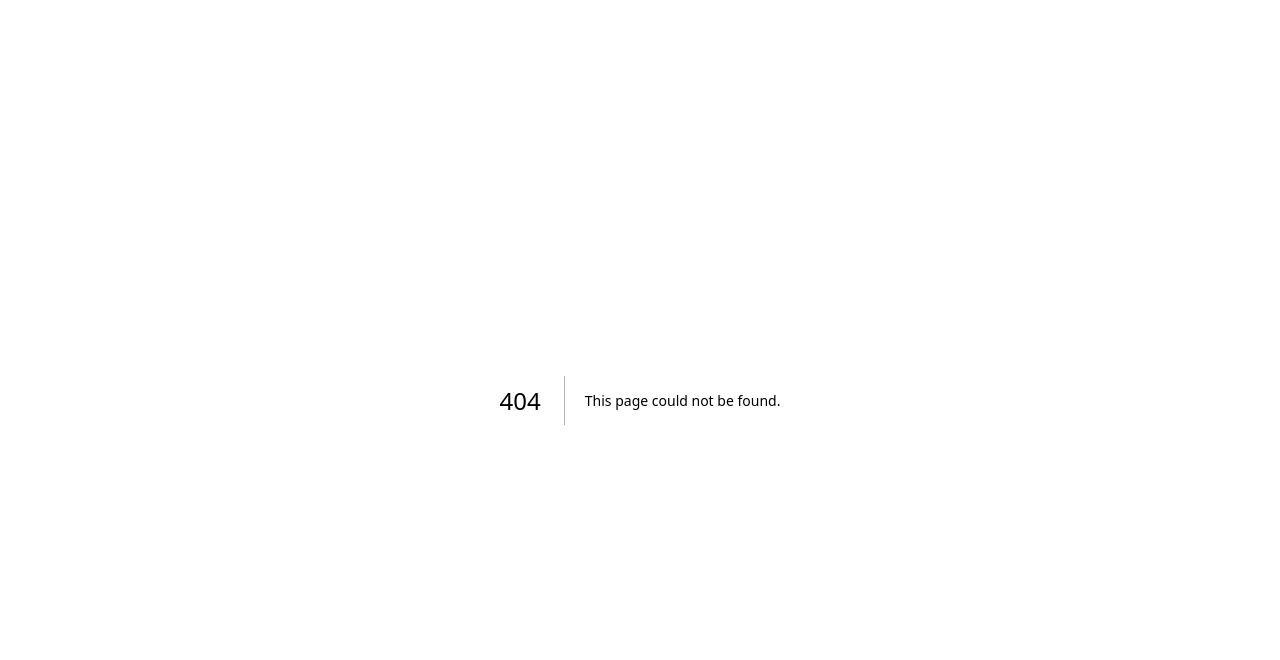
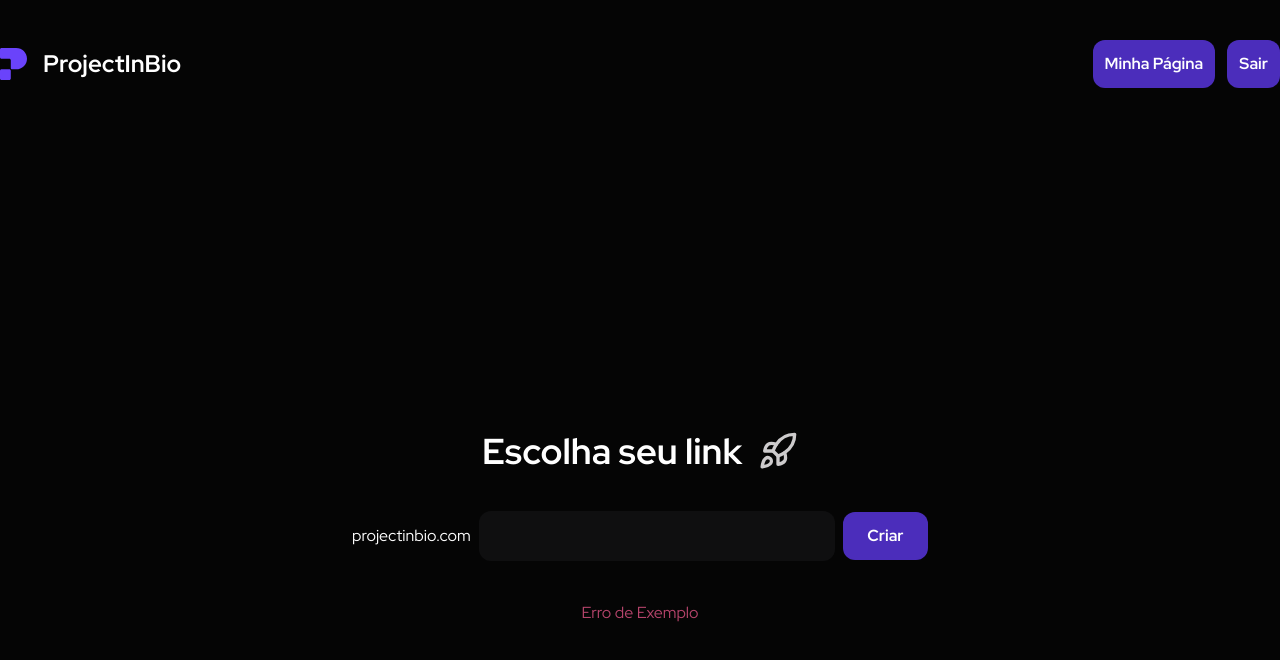
Before and after one commit to devfelpz/project-in-bio, a Next.js app: page /criar in a window 1280 px wide. Before the commit this address had no page. Shown: the top 660 px of the page. Built offline with nearby package versions, Linux system fonts and the light colour scheme.

Commit message:
Página de criar link

```diff
--- /dev/null
+++ b/app/(pages)/criar/page.tsx
@@ -0,0 +1,28 @@
+import Header from '@/app/components/landing-page/header';
+import Button from '@/app/components/ui/button';
+import TextInput from '@/app/components/ui/text-input';
+import { Rocket } from 'lucide-react';
+
+const CriarPagina = () => {
+	return (
+		<div>
+			<Header />
+			<div className="h-screen flex flex-col gap-10 items-center justify-center max-w-xl mx-auto">
+				<div className="flex items-center gap-4">
+					<h1 className="text-4xl font-bold text-white">Escolha seu link</h1>
+					<Rocket className="size-10" />
+				</div>
+				<form action="" className="w-full flex items-center gap-2">
+					<span className="text-white">projectinbio.com</span>
+					<TextInput />
+					<Button className="w-[126px]">Criar</Button>
+				</form>
+				<div>
+					<span className="text-accent-pink">Erro de Exemplo</span>
+				</div>
+			</div>
+		</div>
+	);
+};
+
+export default CriarPagina;
--- /dev/null
+++ b/app/(pages)/page.tsx
@@ -0,0 +1,17 @@
+import FAQ from '../components/landing-page/faq';
+import Header from '../components/landing-page/header';
+import Hero from '../components/landing-page/hero';
+import Pricing from '../components/landing-page/pricing';
+import VideoExplanation from '../components/landing-page/video-explanation';
+
+export default function Home() {
+	return (
+		<div className="max-w-7xl mx-auto ">
+			<Header />
+			<Hero />
+			<VideoExplanation />
+			<Pricing />
+			<FAQ />
+		</div>
+	);
+}
--- a/app/page.tsx
+++ /dev/null
@@ -1,17 +0,0 @@
-import FAQ from './components/landing-page/faq';
-import Header from './components/landing-page/header';
-import Hero from './components/landing-page/hero';
-import Pricing from './components/landing-page/pricing';
-import VideoExplanation from './components/landing-page/video-explanation';
-
-export default function Home() {
-	return (
-		<div className="max-w-7xl mx-auto ">
-			<Header />
-			<Hero />
-			<VideoExplanation />
-			<Pricing />
-			<FAQ />
-		</div>
-	);
-}
```
Also changed, not shown: app/(pages)/globals.css (renamed from app/globals.css), app/(pages)/layout.tsx (renamed from app/layout.tsx).
